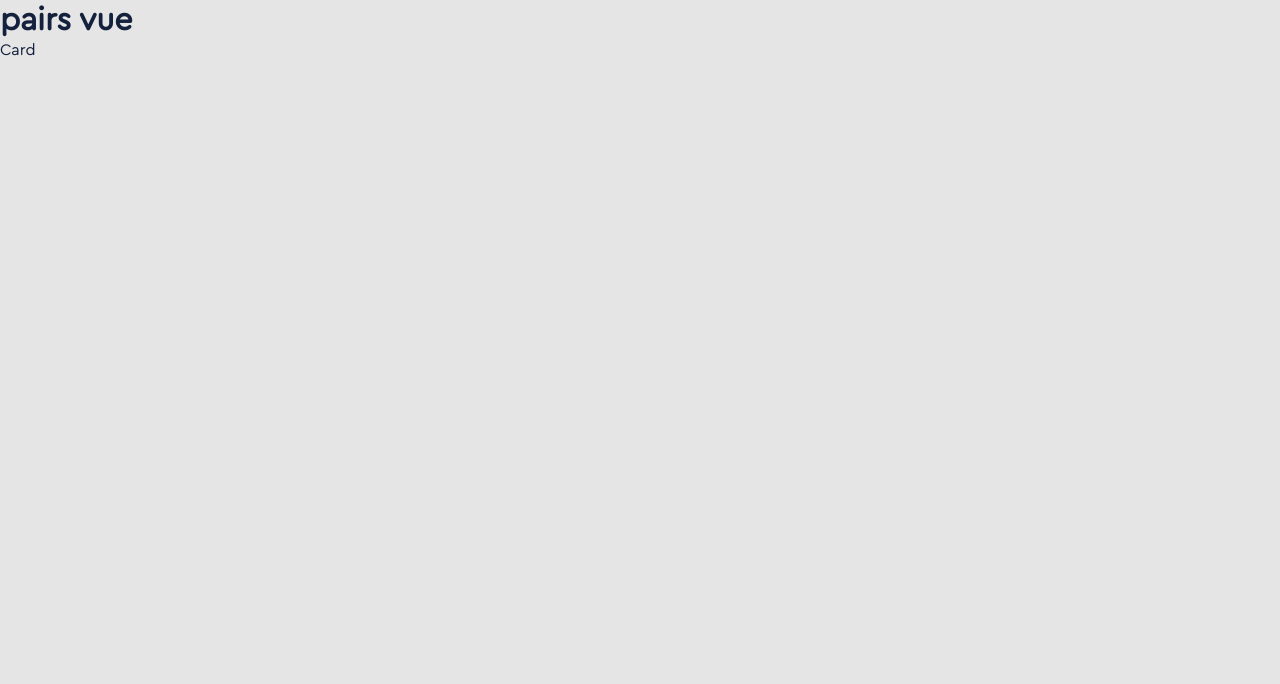
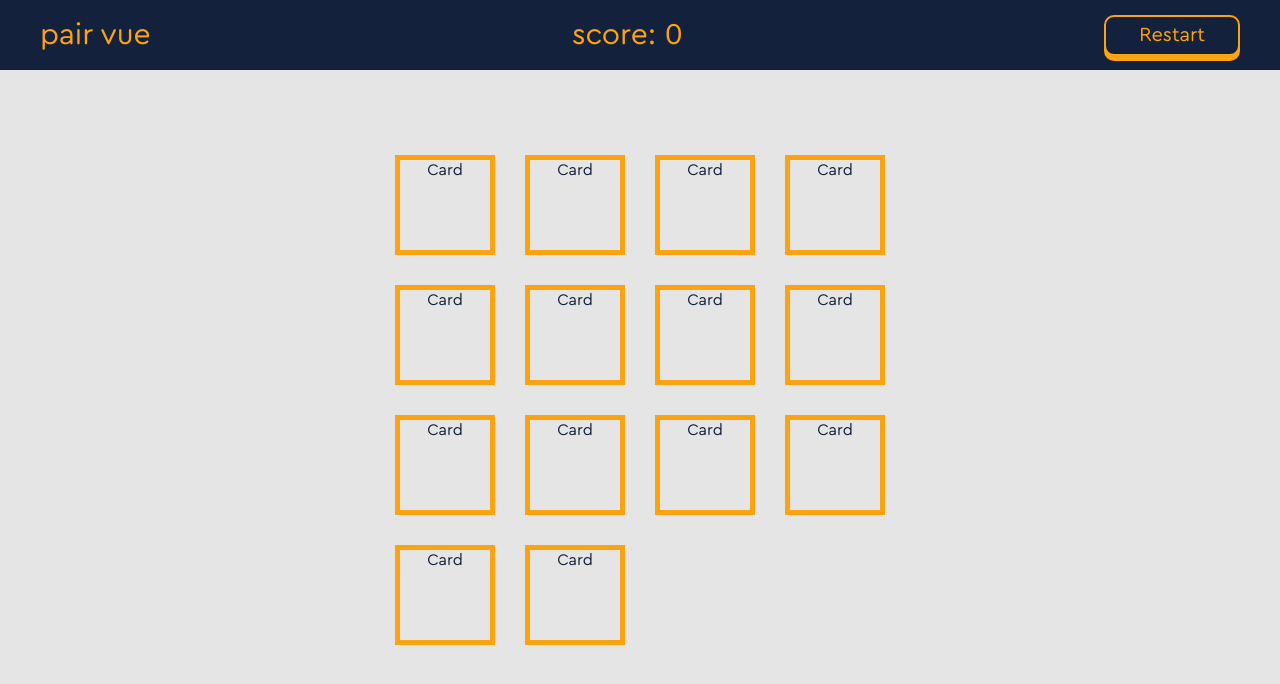
Before and after one commit to porneczy/pairs_vue, a Vue app in the folder pairs_vue/: page / in a window 1280 px wide. Shown: the top 684 px of the page. Built offline with nearby package versions, Linux system fonts and the light colour scheme.

Commit message:
add header with game theme style

```diff
--- a/pairs_vue/src/App.scss
+++ b/pairs_vue/src/App.scss
@@ -16,14 +16,27 @@
     font-display: swap;
 }
 
-* {
+body {
+    font-family: "CeraRoundPro";
+    color: $body-color;
+    background-color: $body-bg;
     margin: 0;
-    padding: 0;
-    box-sizing: border-box;
 }
 
-body {
-    font-family: "CeraRoundPro";
-    color: $secondary-color;
-    background-color: $primary-color;
+#app {
+    text-align: center;
 }
+
+.game-board-container {
+    display: grid;
+    grid-template-columns: 100px 100px 100px 100px;
+    grid-template-rows: 100px 100px 100px 100px;
+    grid-column-gap: 30px;
+    grid-row-gap: 30px;
+    justify-content: center;
+
+    position: absolute;
+    top: 50%;
+    left: 50%;
+    transform: translate(-50%, -50%);
+}
--- a/pairs_vue/src/App.vue
+++ b/pairs_vue/src/App.vue
@@ -1,9 +1,10 @@
 <script setup lang="ts">
-import Card from "./components/Card.vue";
+import AppHeader from "./components/AppHeader/AppHeader.vue";
+import Card from "./components/Card/Card.vue";
 </script>
 
 <template>
-    <h1>pairs vue</h1>
+    <AppHeader />
     <div class="game-board-container">
         <Card />
     </div>
--- /dev/null
+++ b/pairs_vue/src/components/AppHeader/AppHeader.scss
@@ -0,0 +1,43 @@
+@import "../../vars.scss";
+
+.navbar-container {
+    display: flex;
+    justify-content: center;
+    align-items: center;
+    z-index: 100;
+    height: 70px;
+    width: 100%;
+    top: 0;
+    position: fixed;
+    background-color: $navbar-bg;
+    color: $navbar-color;
+    .navbar {
+        padding: 0 20px;
+        display: flex;
+        justify-content: space-between;
+        align-items: center;
+        width: 1200px;
+        p {
+            font-size: 30px;
+        }
+        button {
+            background-color: $navbar-button-bg;
+            color: $navbar-button-color;
+
+            border: 2px solid $navbar-button-border-color;
+            border-radius: 10px;
+            box-shadow: 0 5px 0 $navbar-button-shadow-color;
+
+            padding: 6px 33px;
+
+            font-family: "CeraRoundPro";
+            font-size: 20px;
+
+            cursor: pointer;
+            &:active {
+                box-shadow: 0 0 0;
+                margin: 10px 0 0 0;
+            }
+        }
+    }
+}
--- /dev/null
+++ b/pairs_vue/src/components/AppHeader/AppHeader.vue
@@ -0,0 +1,15 @@
+<script setup lang="ts"></script>
+
+<template>
+    <header class="navbar-container">
+        <div class="navbar">
+            <p>pair vue</p>
+            <p>score: 0</p>
+            <button>Restart</button>
+        </div>
+    </header>
+</template>
+
+<style scoped lang="scss">
+@import "./AppHeader.scss";
+</style>
--- a/pairs_vue/src/components/Card.vue
+++ /dev/null
@@ -1,7 +0,0 @@
-<script setup></script>
-<template>
-    <div class="card">Card</div>
-</template>
-<style scoped>
-@import url(./Card.scss);
-</style>
--- /dev/null
+++ b/pairs_vue/src/components/Card/Card.scss
@@ -0,0 +1,5 @@
+@import "../../vars.scss";
+
+.card {
+    border: 5px solid $tertiary-color;
+}
--- /dev/null
+++ b/pairs_vue/src/components/Card/Card.vue
@@ -0,0 +1,20 @@
+<script setup></script>
+<template>
+    <div class="card">Card</div>
+    <div class="card">Card</div>
+    <div class="card">Card</div>
+    <div class="card">Card</div>
+    <div class="card">Card</div>
+    <div class="card">Card</div>
+    <div class="card">Card</div>
+    <div class="card">Card</div>
+    <div class="card">Card</div>
+    <div class="card">Card</div>
+    <div class="card">Card</div>
+    <div class="card">Card</div>
+    <div class="card">Card</div>
+    <div class="card">Card</div>
+</template>
+<style scoped lang="scss">
+@import "./Card.scss";
+</style>
--- a/pairs_vue/src/vars.scss
+++ b/pairs_vue/src/vars.scss
@@ -1,3 +1,15 @@
+//palette
 $primary-color: #e5e5e5;
 $secondary-color: #14213d;
 $tertiary-color: #fca311;
+
+//colors
+$body-bg: $primary-color;
+$body-color: $secondary-color;
+
+$navbar-bg: $secondary-color;
+$navbar-color: $tertiary-color;
+$navbar-button-bg: $secondary-color;
+$navbar-button-color: $tertiary-color;
+$navbar-button-border-color: $tertiary-color;
+$navbar-button-shadow-color: $tertiary-color;
```
Also changed, not shown: pairs_vue/src/components/Card.scss (deleted).
